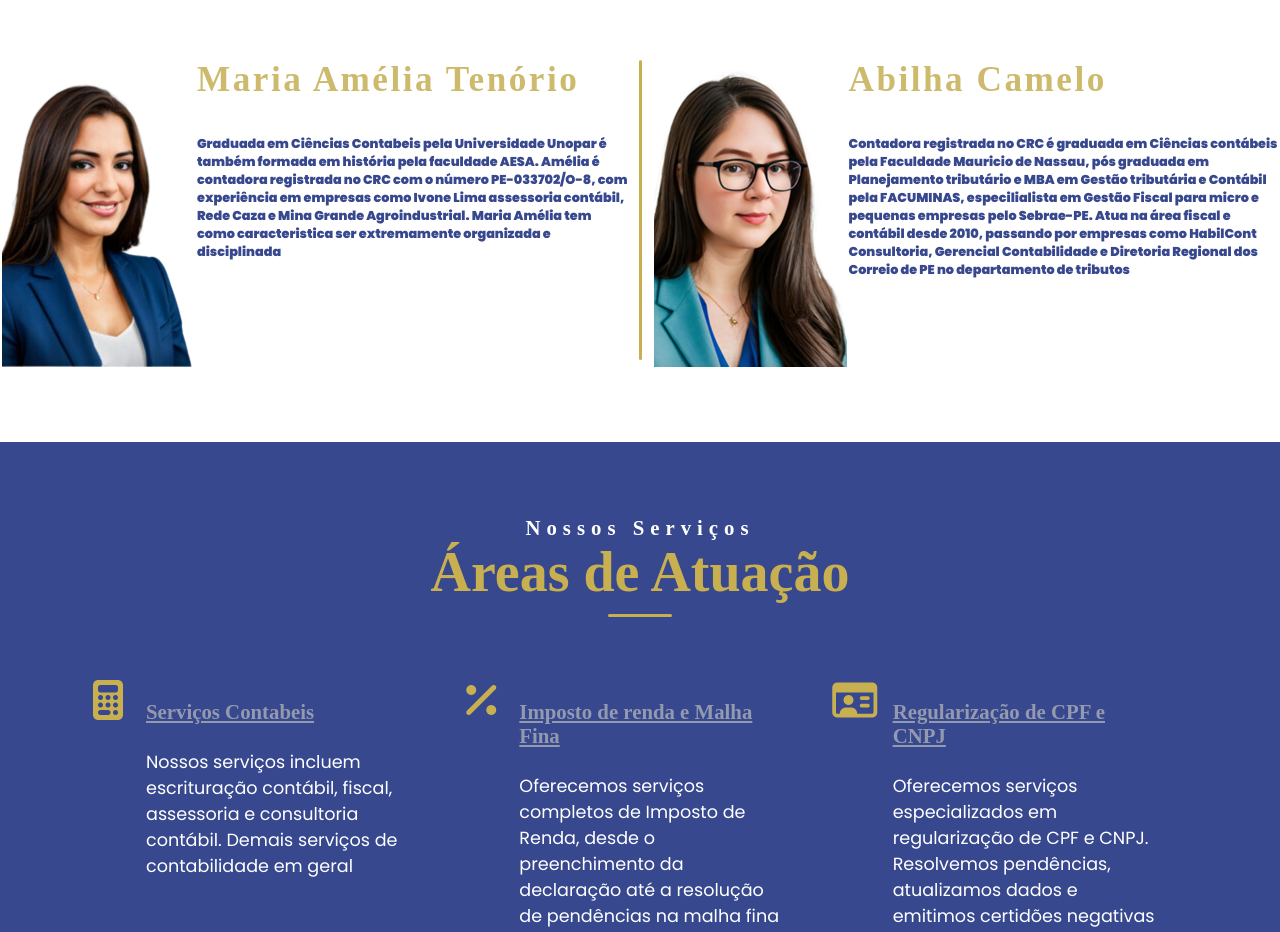
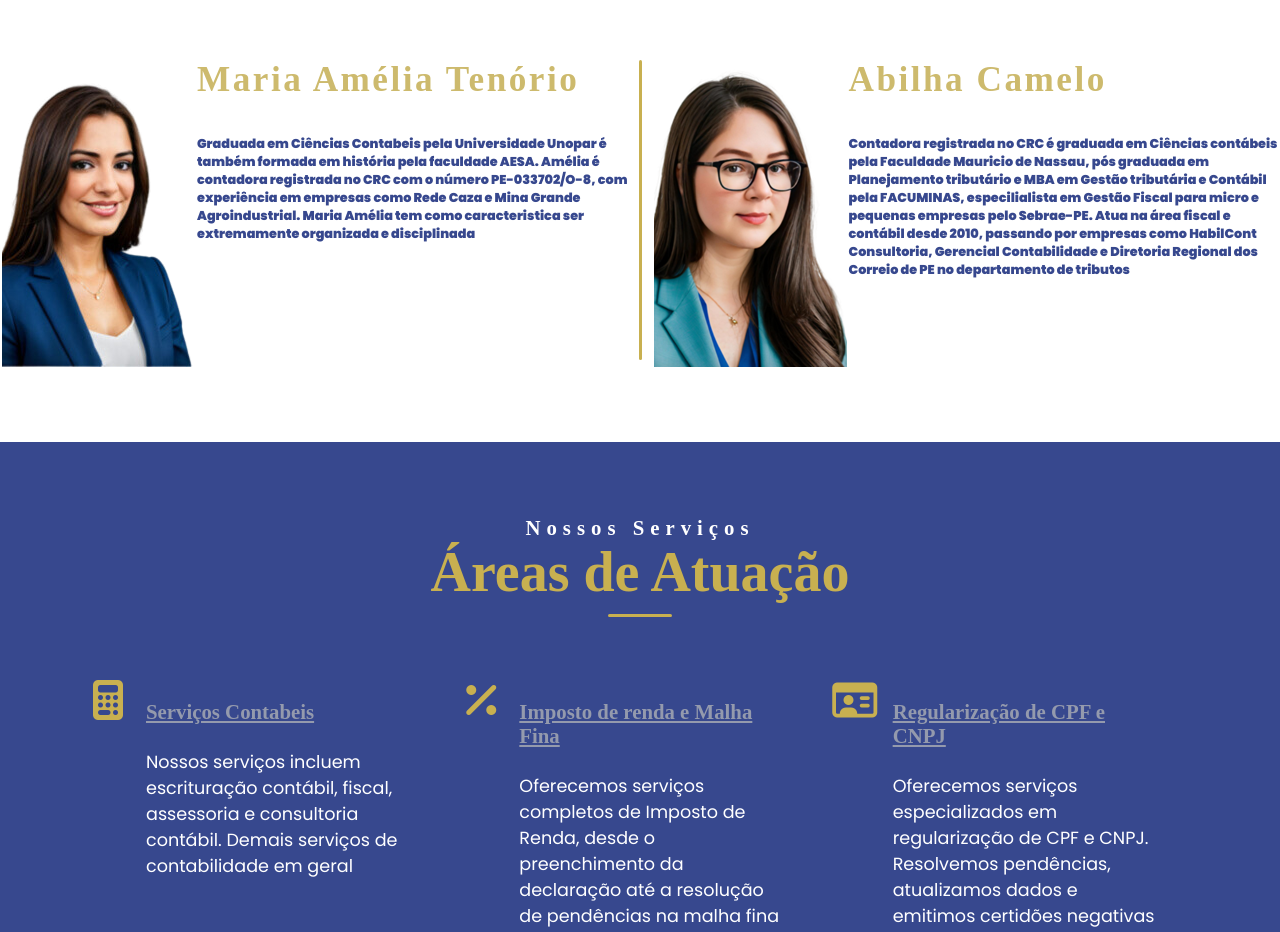
Before and after one commit to marcosgaldino7/MindsetDigital, a plain HTML site: page index.html in a window 1280 px wide. Shown: the part 2720-3652 px from the top of the page. Drawn offline with Linux system fonts and the light colour scheme; a web font is replaced by a local one.

Commit message:
Update index.html
update Amelia's profile

```diff
--- a/index.html
+++ b/index.html
@@ -194,7 +194,7 @@
                     </div>
                     <div class="contadoras-txt">
                         <h4> Maria Amélia Tenório </h4>
-                        <p> Graduada em Ciências Contabeis pela Universidade Unopar é também formada em história pela faculdade AESA. Amélia é contadora registrada no CRC com o número PE-033702/O-8, com experiência em empresas como Ivone Lima assessoria contábil, Rede Caza e Mina Grande Agroindustrial. Maria Amélia tem como caracteristica ser extremamente organizada e disciplinada </p>
+                        <p> Graduada em Ciências Contabeis pela Universidade Unopar é também formada em história pela faculdade AESA. Amélia é contadora registrada no CRC com o número PE-033702/O-8, com experiência em empresas como Rede Caza e Mina Grande Agroindustrial. Maria Amélia tem como caracteristica ser extremamente organizada e disciplinada </p>
                     </div>
 
                 </div>
```
